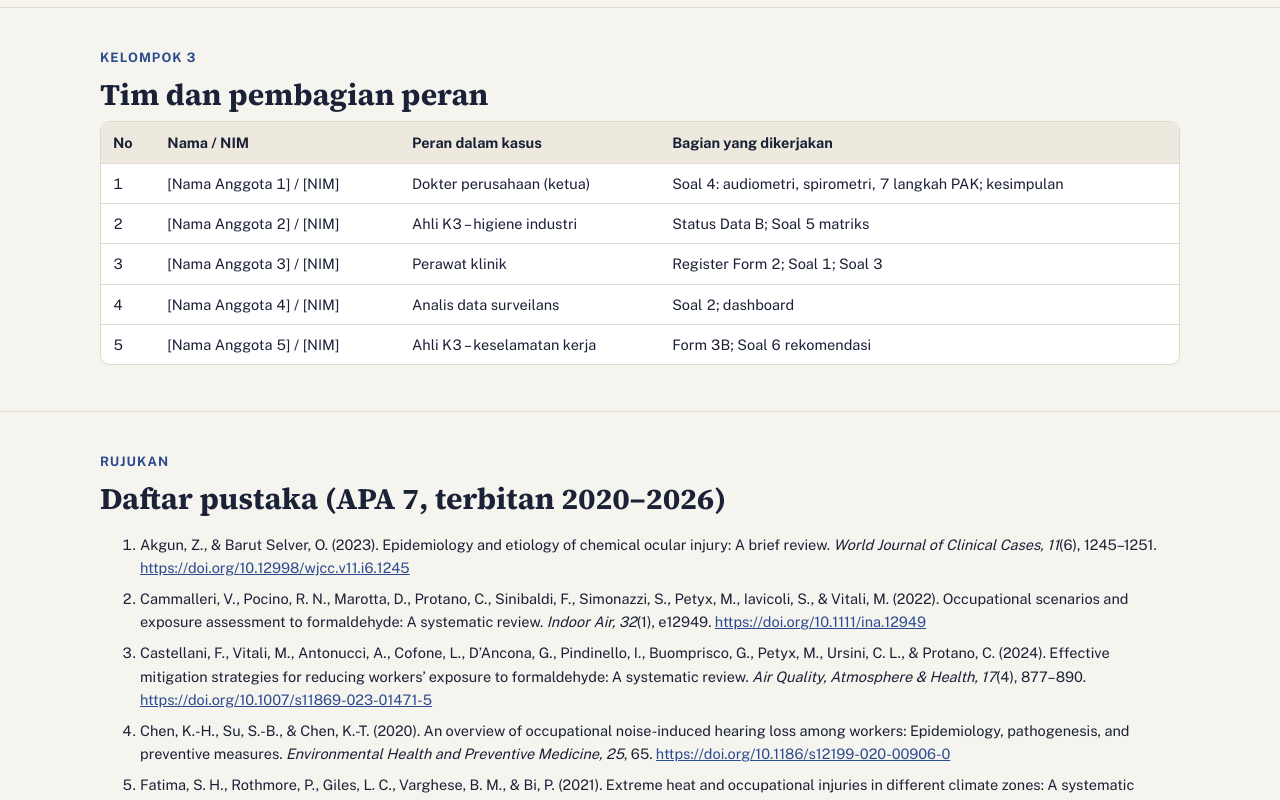
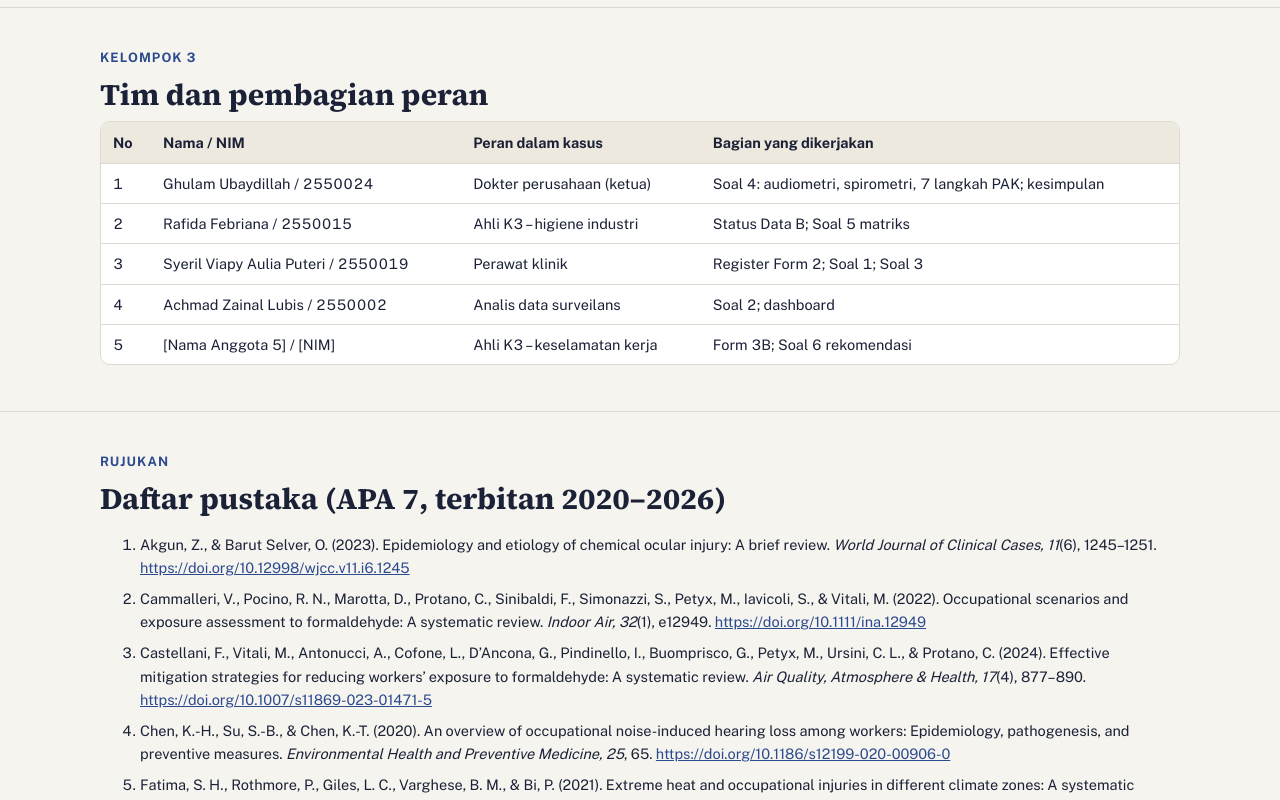
Before and after one commit to orangkeren-cmd/Kasus1SurveilansKesehatanKerja, a plain HTML site: page index.html in a window 1280 px wide. Shown: the part 11200-12000 px from the top of the page. Drawn offline with nearby package versions, Linux system fonts and the light colour scheme.

Commit message:
Isi nama dan NIM anggota Kelompok 3
Co-Authored-By: Claude Opus 5.5 <noreply@anthropic.com>
Claude-Session: https://claude.ai/code/session_011yPhNz2555PVYmrfGeV847

```diff
--- a/index.html
+++ b/index.html
@@ -247,7 +247,7 @@ footer{padding:28px 0 48px; color:var(--muted); font-size:14px}
 </ol></div></section>
 <section class="sec" id="tim"><div class="wrap">
 <p class="eyebrow">Kelompok 3</p><h2>Tim dan pembagian peran</h2>
-<div class="tbl"><table class=""><thead><tr><th>No</th><th>Nama / NIM</th><th>Peran dalam kasus</th><th>Bagian yang dikerjakan</th></tr></thead><tbody><tr><td>1</td><td>[Nama Anggota 1] / [NIM]</td><td>Dokter perusahaan (ketua)</td><td>Soal 4: audiometri, spirometri, 7 langkah PAK; kesimpulan</td></tr><tr><td>2</td><td>[Nama Anggota 2] / [NIM]</td><td>Ahli K3 – higiene industri</td><td>Status Data B; Soal 5 matriks</td></tr><tr><td>3</td><td>[Nama Anggota 3] / [NIM]</td><td>Perawat klinik</td><td>Register Form 2; Soal 1; Soal 3</td></tr><tr><td>4</td><td>[Nama Anggota 4] / [NIM]</td><td>Analis data surveilans</td><td>Soal 2; dashboard</td></tr><tr><td>5</td><td>[Nama Anggota 5] / [NIM]</td><td>Ahli K3 – keselamatan kerja</td><td>Form 3B; Soal 6 rekomendasi</td></tr></tbody></table></div>
+<div class="tbl"><table class=""><thead><tr><th>No</th><th>Nama / NIM</th><th>Peran dalam kasus</th><th>Bagian yang dikerjakan</th></tr></thead><tbody><tr><td>1</td><td>Ghulam Ubaydillah / 2550024</td><td>Dokter perusahaan (ketua)</td><td>Soal 4: audiometri, spirometri, 7 langkah PAK; kesimpulan</td></tr><tr><td>2</td><td>Rafida Febriana / 2550015</td><td>Ahli K3 – higiene industri</td><td>Status Data B; Soal 5 matriks</td></tr><tr><td>3</td><td>Syeril Viapy Aulia Puteri / 2550019</td><td>Perawat klinik</td><td>Register Form 2; Soal 1; Soal 3</td></tr><tr><td>4</td><td>Achmad Zainal Lubis / 2550002</td><td>Analis data surveilans</td><td>Soal 2; dashboard</td></tr><tr><td>5</td><td>[Nama Anggota 5] / [NIM]</td><td>Ahli K3 – keselamatan kerja</td><td>Form 3B; Soal 6 rekomendasi</td></tr></tbody></table></div>
 </div></section>
 <section class="sec" id="pustaka"><div class="wrap">
 <p class="eyebrow">Rujukan</p><h2>Daftar pustaka (APA 7, terbitan 2020–2026)</h2>
```
Also changed, not shown: 1 other file.
